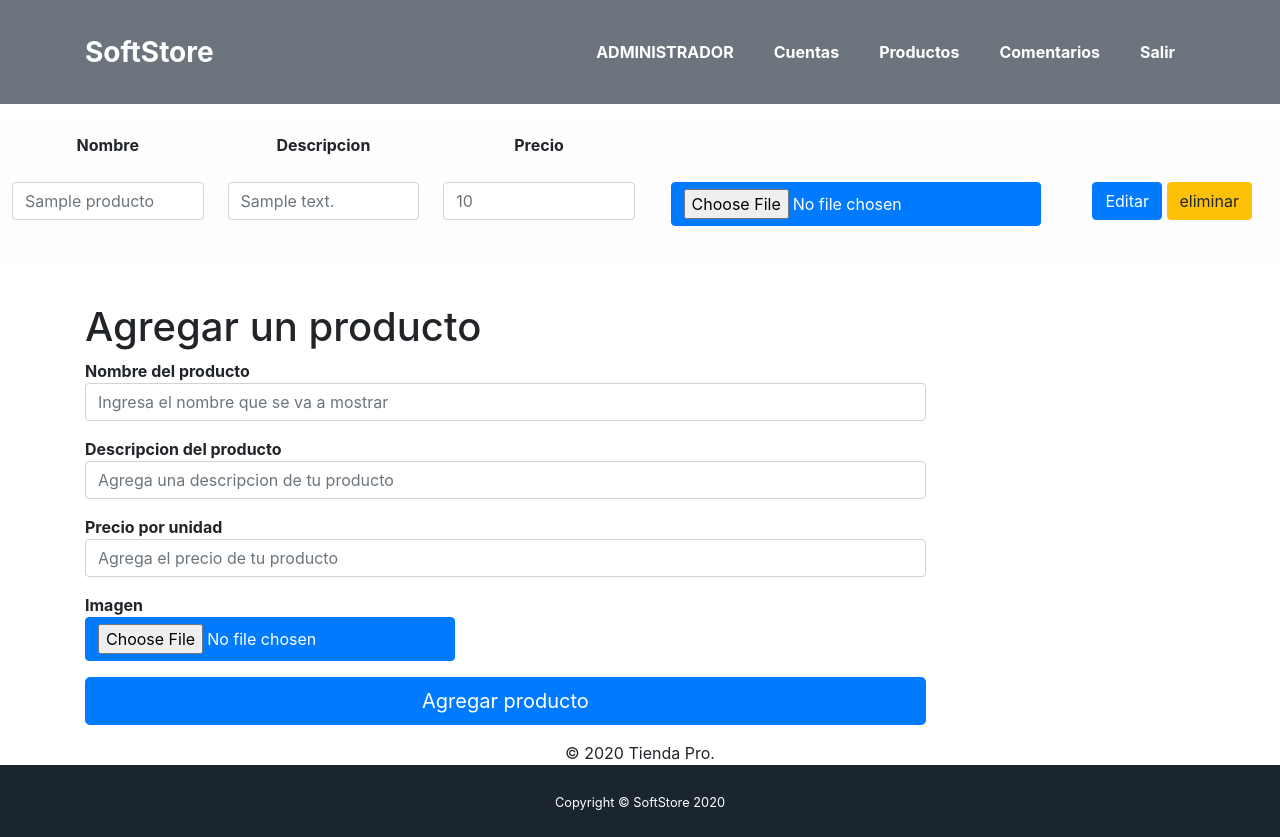
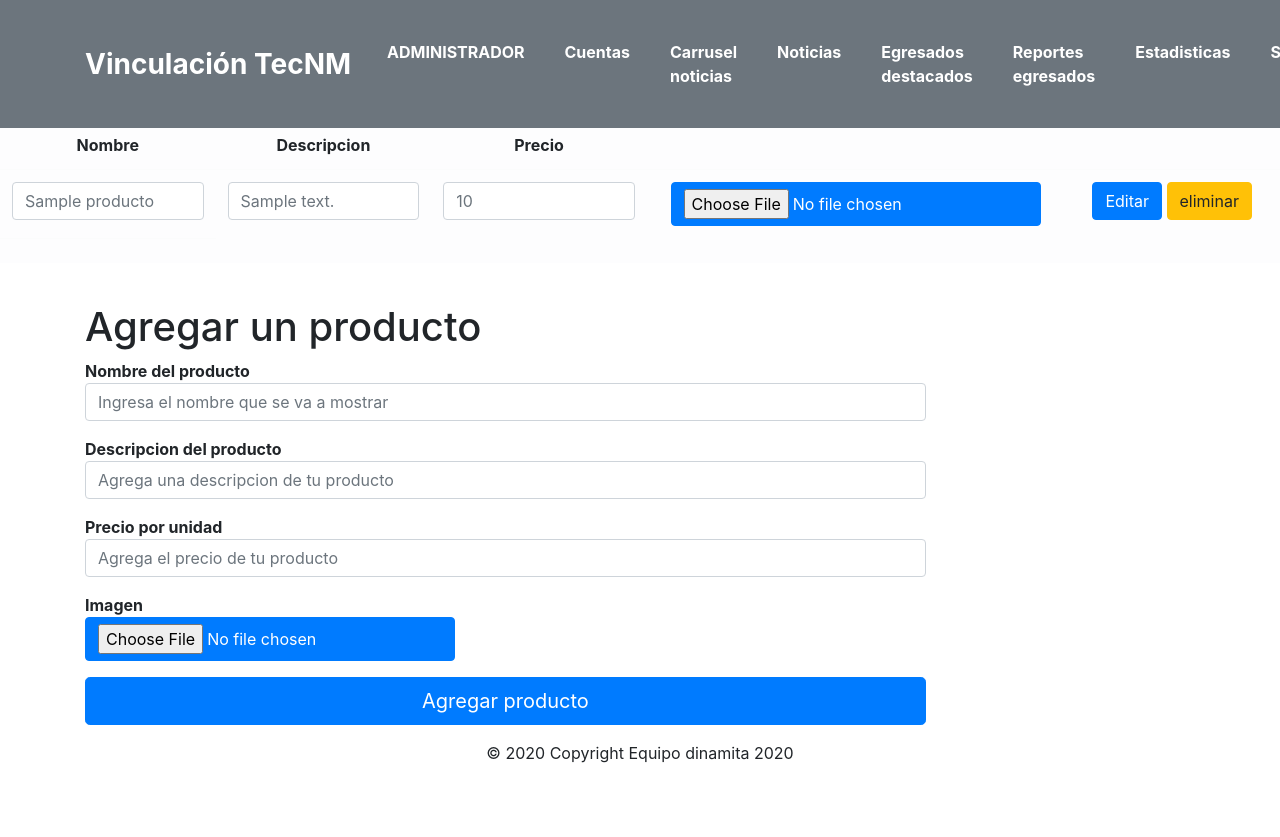
Before and after one commit to Kareem240/VinculacionITM, a PHP site: page /VinculacionITM/admin/vistas/admNoticias.php in a window 1280 px wide. After the commit the page ends 763 px from the top, so only its background shows below. Run offline with PHP 8.4, Linux system fonts and the light colour scheme; tables that the repository leaves empty or names only in its code hold one stand-in row (values such as "Sample post"); some libraries are stand-ins or nearby versions; some web fonts are replaced.

Commit message:
Actualizacion admin

```diff
--- a/admin/index.php
+++ b/admin/index.php
@@ -17,11 +17,11 @@ if(isset($_SESSION['user'])){
                 <div class="container">
                     <h1>No tienes permisos de administrador</h1>
 
-                    <a href='http://localhost/carrito' class='badge  badge-success'>Regresar a la tienda</a>
+                    <a href='http://localhost/VinculacionITM' class='badge  badge-success'>Regresar a la tienda</a>
                 </div>
                 </div>
         <?php
-        echo "<a href='http://localhost/proyecto/includes/logout.php' class='badge  badge-success'>Regresar </a></h1>";
+        echo "<a href='http://localhost/VinculacionITM/admin/includes/logout.php' class='badge  badge-success'>Regresar </a></h1>";
     }
 
 
@@ -45,7 +45,7 @@ if(isset($_SESSION['user'])){
                 <div class="container">
                     <h1>No tienes permisos de administrador</h1>
 
-                    <a href='http://localhost/carrito' class='badge  badge-success'>Regresar a la tienda</a>
+                    <a href='http://localhost/VinculacionITM' class='badge  badge-success'>Regresar a la tienda</a>
                 </div>
                 </div>
             <?php
--- a/admin/vistas/admCuentas.php
+++ b/admin/vistas/admCuentas.php
@@ -11,7 +11,7 @@ $cuentas=$user->verCuentas();
 
 <br>
 
-<h1><?php echo $user->getNombre();?></h1> <br> <h2>Para hacer un cambio llena los campos y selecciona "editar" para  agregar los datos correspondientes</h2><br>
+<h1><?php echo $user->getNombre();?></h1> <br> <h2>Para hacer un cambio llena los campos y selecciona "editar" para  actualizar la informacion</h2><br>
  <div class="row">
 
  <body>
--- a/admin/vistas/foot.php
+++ b/admin/vistas/foot.php
@@ -1,11 +1,8 @@
-<div class="col-12 text-center">© <?php echo date("Y"); ?>   Tienda Pro. </div>
+<div class="col-12 text-center">© <?php echo date("Y"); ?> Copyright  Equipo dinamita  2020</div>
 </body>
 </html>
 
-        <!-- Copyright Section-->
-        <section class="copyright py-4 text-center text-white">
-            <div class="container"><small class="pre-wrap">Copyright © SoftStore 2020</small></div>
-        </section>
+
         <!-- Scroll to Top Button (Only visible on small and extra-small screen sizes)-->
         <div class="scroll-to-top d-lg-none position-fixed"><a class="js-scroll-trigger d-block text-center text-white rounded" href="#page-top"><i class="fa fa-chevron-up"></i></a></div>
         <!-- Bootstrap core JS-->
--- a/admin/vistas/head.php
+++ b/admin/vistas/head.php
@@ -5,13 +5,13 @@
         <meta name="viewport" content="width=device-width, initial-scale=1, shrink-to-fit=no">
         <meta name="description" content="">
         <meta name="author" content="">
-        <title>SoftStore</title>
+        <title>Admin Vinculación </title>
         <!-- Font Awesome icons (free version)-->
         <script src="https://cdnjs.cloudflare.com/ajax/libs/font-awesome/5.13.0/js/all.min.js" crossorigin="anonymous"></script>
         <!-- Core theme CSS (includes Bootstrap)-->
         <link href="css/styles.css" rel="stylesheet">
         <!-- Fonts CSS-->
-        <link rel="icon" type="image/png" href="/img/icono.png" />
+        <link href="../assets/img/vinculacion.svg" rel="icon">
         <link rel="stylesheet" href="css/heading.css">
         <link rel="stylesheet" href="css/body.css">
 
@@ -22,19 +22,25 @@
     <script src="https://stackpath.bootstrapcdn.com/bootstrap/4.4.1/js/bootstrap.min.js" integrity="sha384-wfSDF2E50Y2D1uUdj0O3uMBJnjuUD4Ih7YwaYd1iqfktj0Uod8GCExl3Og8ifwB6" crossorigin="anonymous"></script>
 
     <nav class="navbar navbar-expand-lg bg-secondary fixed-top" id="mainNav">
-            <div class="container"><a class="navbar-brand js-scroll-trigger" href="#page-top">SoftStore</a>
+            <div class="container"><a class="navbar-brand js-scroll-trigger" href="#page-top">Vinculación TecNM</a>
                 <button class="navbar-toggler navbar-toggler-right font-weight-bold bg-primary text-white rounded" type="button" data-toggle="collapse" data-target="#navbarResponsive" aria-controls="navbarResponsive" aria-expanded="false" aria-label="Toggle navigation">Menu <i class="fas fa-bars"></i></button>
                 <div class="collapse navbar-collapse" id="navbarResponsive">
                     <ul class="navbar-nav ml-auto">
-                        <li class="nav-item mx-0 mx-lg-1"><a class="nav-link py-3 px-0 px-lg-3 rounded js-scroll-trigger" href="http://localhost/carrito/admin">ADMINISTRADOR</a>
+                        <li class="nav-item mx-0 mx-lg-1"><a class="nav-link py-3 px-0 px-lg-3 rounded js-scroll-trigger" href="http://localhost/VinculacionITM/admin">ADMINISTRADOR</a>
                         </li>
-                        <li class="nav-item mx-0 mx-lg-1"><a class="nav-link py-3 px-0 px-lg-3 rounded js-scroll-trigger" href="http://localhost/carrito/admin/vistas/admCuentas.php">Cuentas</a>
+                        <li class="nav-item mx-0 mx-lg-1"><a class="nav-link py-3 px-0 px-lg-3 rounded js-scroll-trigger" href="http://localhost/VinculacionITM/admin/vistas/admCuentas.php">Cuentas</a>
                         </li>
-                        <li class="nav-item mx-0 mx-lg-1"><a class="nav-link py-3 px-0 px-lg-3 rounded js-scroll-trigger" href="http://localhost/carrito/admin/vistas/admProductos.php">Productos</a>
+                        <li class="nav-item mx-0 mx-lg-1"><a class="nav-link py-3 px-0 px-lg-3 rounded js-scroll-trigger" href="http://localhost/VinculacionITM/admin/vistas/admCarrusel.php">Carrusel noticias</a>
                         </li>
-                        <li class="nav-item mx-0 mx-lg-1"><a class="nav-link py-3 px-0 px-lg-3 rounded js-scroll-trigger" href="http://localhost/carrito/admin/vistas/comentarios.php">Comentarios</a>
+                        <li class="nav-item mx-0 mx-lg-1"><a class="nav-link py-3 px-0 px-lg-3 rounded js-scroll-trigger" href="http://localhost/VinculacionITM/admin/vistas/admNoticias.php">Noticias</a>
                         </li>
-                        <li class="nav-item mx-0 mx-lg-1"><a class="nav-link py-3 px-0 px-lg-3 rounded js-scroll-trigger" href="http://localhost/carrito/admin/includes/logout.php">Salir</a>
+                        <li class="nav-item mx-0 mx-lg-1"><a class="nav-link py-3 px-0 px-lg-3 rounded js-scroll-trigger" href="http://localhost/VinculacionITM/admin/vistas/admEgreDest.php">Egresados destacados</a>
+                        </li>
+                        <li class="nav-item mx-0 mx-lg-1"><a class="nav-link py-3 px-0 px-lg-3 rounded js-scroll-trigger" href="http://localhost/VinculacionITM/admin/vistas/admEgresados.php">Reportes egresados</a>
+                        </li>
+                        <li class="nav-item mx-0 mx-lg-1"><a class="nav-link py-3 px-0 px-lg-3 rounded js-scroll-trigger" href="http://localhost/VinculacionITM/admin/vistas/admCuentas.php">Estadisticas</a>
+                        </li>
+                        <li class="nav-item mx-0 mx-lg-1"><a class="nav-link py-3 px-0 px-lg-3 rounded js-scroll-trigger" href="http://localhost/VinculacionITM/admin/includes/logout.php">Salir</a>
                         </li>
                     </ul>
                 </div>
--- a/admin/vistas/principal.php
+++ b/admin/vistas/principal.php
@@ -6,7 +6,7 @@ include_once 'head.php';
 
 <br>
 
-<h1>Bienvenido <?php echo $user->getNombre();  ?></h1><br><h3>Estas en el administrador de SoftStore</h3><br>
+<h1>Bienvenido <?php echo $user->getNombre();  ?></h1><br><h3>Estas en el administrador de VinculacionITM</h3><br>
  <div class="row">
  <body>
 <body>
```
